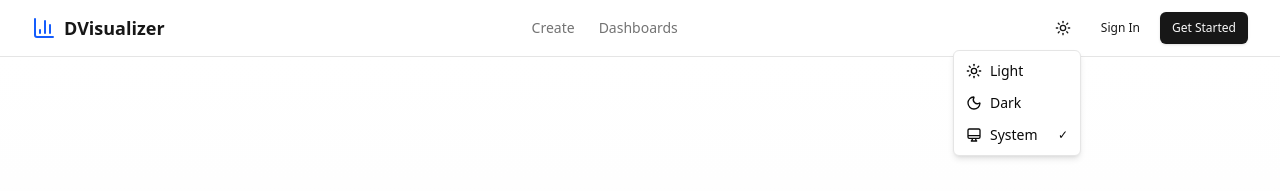
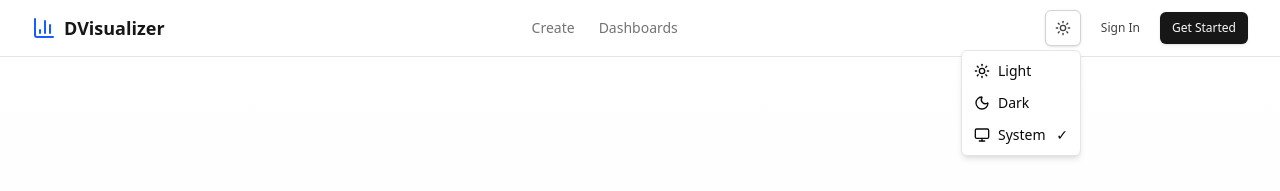
Before and after one commit to JarrarDoga/dvisualizer, a Next.js app: page / in a window 1280 px wide. Both pictures are taken after a click on the button "Toggle theme". Shown: the top 191 px of the page. Built offline with nearby package versions, Linux system fonts and the light colour scheme.

Commit message:
fix: Theme toggle visibility and button ghost variant text colors

```diff
--- a/src/components/ui/button.tsx
+++ b/src/components/ui/button.tsx
@@ -16,7 +16,7 @@ const buttonVariants = cva(
           'border border-neutral-200 dark:border-neutral-700 bg-white dark:bg-neutral-900 shadow-sm hover:bg-neutral-100 dark:hover:bg-neutral-800 hover:text-neutral-900 dark:hover:text-neutral-100',
         secondary:
           'bg-neutral-100 dark:bg-neutral-800 text-neutral-900 dark:text-neutral-100 shadow-sm hover:bg-neutral-100/80 dark:hover:bg-neutral-800/80',
-        ghost: 'hover:bg-neutral-100 dark:hover:bg-neutral-800 hover:text-neutral-900 dark:hover:text-neutral-100',
+        ghost: 'text-neutral-700 dark:text-neutral-300 hover:bg-neutral-100 dark:hover:bg-neutral-800 hover:text-neutral-900 dark:hover:text-neutral-100',
         link: 'text-neutral-900 dark:text-neutral-100 underline-offset-4 hover:underline',
       },
       size: {
--- a/src/components/ui/theme-toggle.tsx
+++ b/src/components/ui/theme-toggle.tsx
@@ -1,7 +1,7 @@
 'use client';
 
 import * as React from 'react';
-import { Moon, Sun } from 'lucide-react';
+import { Moon, Sun, Monitor } from 'lucide-react';
 import { useTheme } from 'next-themes';
 import { Button } from '@/components/ui/button';
 import {
@@ -12,7 +12,78 @@ import {
 } from '@/components/ui/dropdown-menu';
 
 export function ThemeToggle() {
-  const { setTheme, theme } = useTheme();
+  const { setTheme, theme, resolvedTheme } = useTheme();
+  const [mounted, setMounted] = React.useState(false);
+
+  React.useEffect(() => {
+    setMounted(true);
+  }, []);
+
+  // Show placeholder during SSR to avoid hydration mismatch
+  if (!mounted) {
+    return (
+      <Button
+        variant="outline"
+        size="icon"
+        className="h-9 w-9 border-neutral-300 dark:border-neutral-600"
+      >
+        <span className="h-4 w-4" />
+      </Button>
+    );
+  }
+
+  // Determine which icon to show based on resolved theme
+  const isDark = resolvedTheme === 'dark';
+
+  return (
+    <DropdownMenu>
+      <DropdownMenuTrigger asChild>
+        <Button
+          variant="outline"
+          size="icon"
+          className="h-9 w-9 border-neutral-300 dark:border-neutral-600"
+        >
+          {isDark ? (
+            <Moon className="h-4 w-4 text-neutral-700 dark:text-neutral-300" />
+          ) : (
+            <Sun className="h-4 w-4 text-neutral-700 dark:text-neutral-300" />
+          )}
+          <span className="sr-only">Toggle theme</span>
+        </Button>
+      </DropdownMenuTrigger>
+      <DropdownMenuContent align="end" className="min-w-[120px]">
+        <DropdownMenuItem
+          onClick={() => setTheme('light')}
+          className="cursor-pointer"
+        >
+          <Sun className="mr-2 h-4 w-4" />
+          <span>Light</span>
+          {theme === 'light' && <span className="ml-auto">✓</span>}
+        </DropdownMenuItem>
+        <DropdownMenuItem
+          onClick={() => setTheme('dark')}
+          className="cursor-pointer"
+        >
+          <Moon className="mr-2 h-4 w-4" />
+          <span>Dark</span>
+          {theme === 'dark' && <span className="ml-auto">✓</span>}
+        </DropdownMenuItem>
+        <DropdownMenuItem
+          onClick={() => setTheme('system')}
+          className="cursor-pointer"
+        >
+          <Monitor className="mr-2 h-4 w-4" />
+          <span>System</span>
+          {theme === 'system' && <span className="ml-auto">✓</span>}
+        </DropdownMenuItem>
+      </DropdownMenuContent>
+    </DropdownMenu>
+  );
+}
+
+// Simple toggle button that cycles through themes
+export function ThemeToggleSimple() {
+  const { setTheme, resolvedTheme } = useTheme();
   const [mounted, setMounted] = React.useState(false);
 
   React.useEffect(() => {
@@ -21,40 +92,35 @@ export function ThemeToggle() {
 
   if (!mounted) {
     return (
-      <Button variant="ghost" size="icon" className="h-9 w-9">
-        <Sun className="h-4 w-4" />
+      <Button
+        variant="outline"
+        size="icon"
+        className="h-9 w-9 border-neutral-300 dark:border-neutral-600"
+      >
+        <span className="h-4 w-4" />
       </Button>
     );
   }
 
+  const isDark = resolvedTheme === 'dark';
+
+  const toggleTheme = () => {
+    setTheme(isDark ? 'light' : 'dark');
+  };
+
   return (
-    <DropdownMenu>
-      <DropdownMenuTrigger asChild>
-        <Button variant="ghost" size="icon" className="h-9 w-9">
-          <Sun className="h-4 w-4 rotate-0 scale-100 transition-all dark:-rotate-90 dark:scale-0" />
-          <Moon className="absolute h-4 w-4 rotate-90 scale-0 transition-all dark:rotate-0 dark:scale-100" />
-          <span className="sr-only">Toggle theme</span>
-        </Button>
-      </DropdownMenuTrigger>
-      <DropdownMenuContent align="end">
-        <DropdownMenuItem onClick={() => setTheme('light')}>
-          <Sun className="mr-2 h-4 w-4" />
-          Light
-          {theme === 'light' && <span className="ml-auto text-xs">✓</span>}
-        </DropdownMenuItem>
-        <DropdownMenuItem onClick={() => setTheme('dark')}>
-          <Moon className="mr-2 h-4 w-4" />
-          Dark
-          {theme === 'dark' && <span className="ml-auto text-xs">✓</span>}
-        </DropdownMenuItem>
-        <DropdownMenuItem onClick={() => setTheme('system')}>
-          <svg className="mr-2 h-4 w-4" fill="none" viewBox="0 0 24 24" stroke="currentColor">
-            <path strokeLinecap="round" strokeLinejoin="round" strokeWidth={2} d="M9.75 17L9 20l-1 1h8l-1-1-.75-3M3 13h18M5 17h14a2 2 0 002-2V5a2 2 0 00-2-2H5a2 2 0 00-2 2v10a2 2 0 002 2z" />
-          </svg>
-          System
-          {theme === 'system' && <span className="ml-auto text-xs">✓</span>}
-        </DropdownMenuItem>
-      </DropdownMenuContent>
-    </DropdownMenu>
+    <Button
+      variant="outline"
+      size="icon"
+      onClick={toggleTheme}
+      className="h-9 w-9 border-neutral-300 dark:border-neutral-600"
+    >
+      {isDark ? (
+        <Sun className="h-4 w-4 text-neutral-700 dark:text-neutral-300" />
+      ) : (
+        <Moon className="h-4 w-4 text-neutral-700 dark:text-neutral-300" />
+      )}
+      <span className="sr-only">Toggle theme</span>
+    </Button>
   );
 }
```
